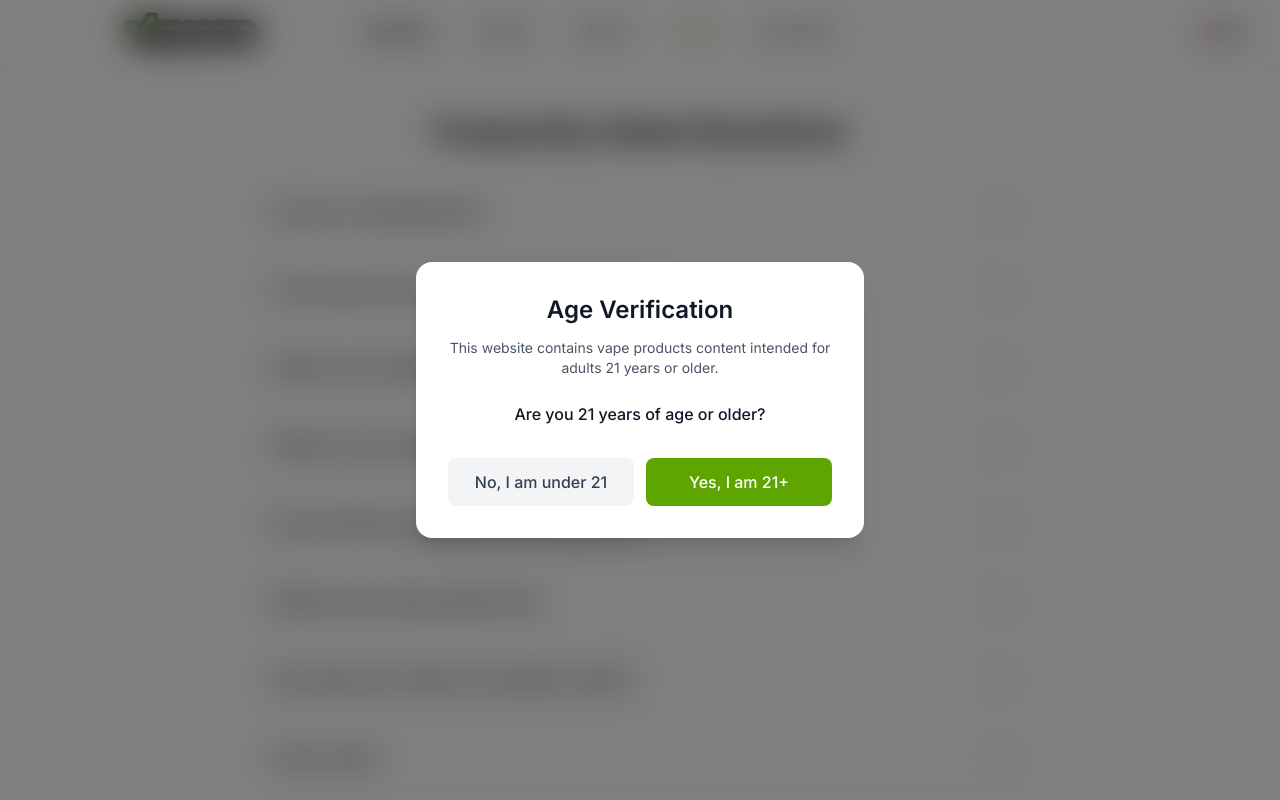
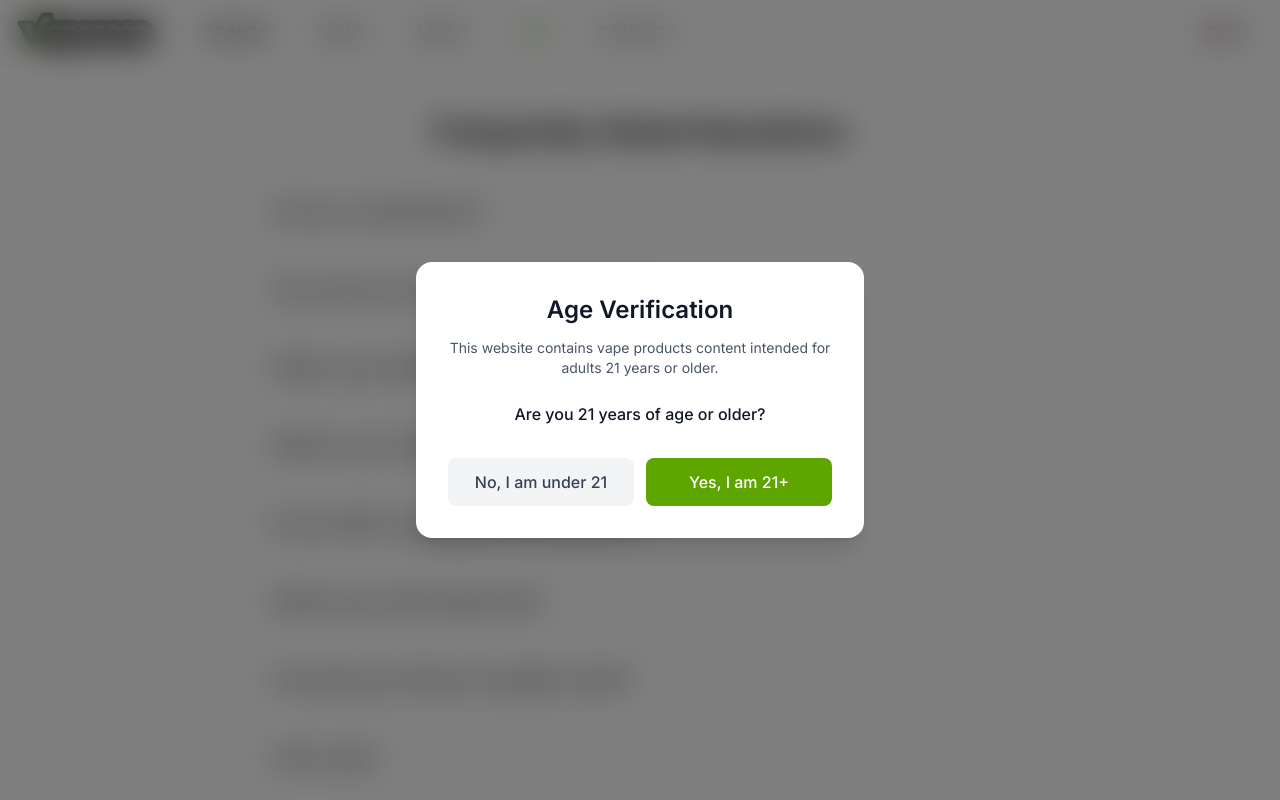
Before and after one commit to margox/vapesooo-next-web, a Next.js app: page /en/faq in a window 1280 px wide. Shown: the top 800 px of the page. Built offline with nearby package versions, Linux system fonts and the light colour scheme.

Commit message:
fix: n/a

```diff
--- a/src/components/Header.tsx
+++ b/src/components/Header.tsx
@@ -74,14 +74,14 @@ export default function Header() {
           {mobileMenuOpen ? <XMarkIcon className="h-6 w-6" /> : <Bars3Icon className="h-6 w-6" />}
         </button>
 
-        <div className="relative flex items-center justify-center">
+        <div className="md:relative md:left-0 md:translate-x-0 flex items-center justify-center absolute left-1/2 -translate-x-1/2">
           <h1 className="absolute text-transparent pointer-events-none">Vapesooo</h1>
-          <Link href="/" className="scale-[0.4] md:scale-[0.4]">
-            <Image src="/vapesooo.webp" alt="Vapesooo" width={350} height={100} />
+          <Link href="/">
+            <Image src="/vapesooo.webp" alt="Vapesooo" width={140} height={42} />
           </Link>
         </div>
         {/* Desktop Navigation */}
-        <nav className="flex-1 hidden md:flex space-x-12">
+        <nav className="flex-1 hidden ml-12 md:flex space-x-12">
           {/* Consolidated Brands dropdown */}
           <div className="flex items-center hover:text-lime-600 relative h-16 group">
             <span
```
